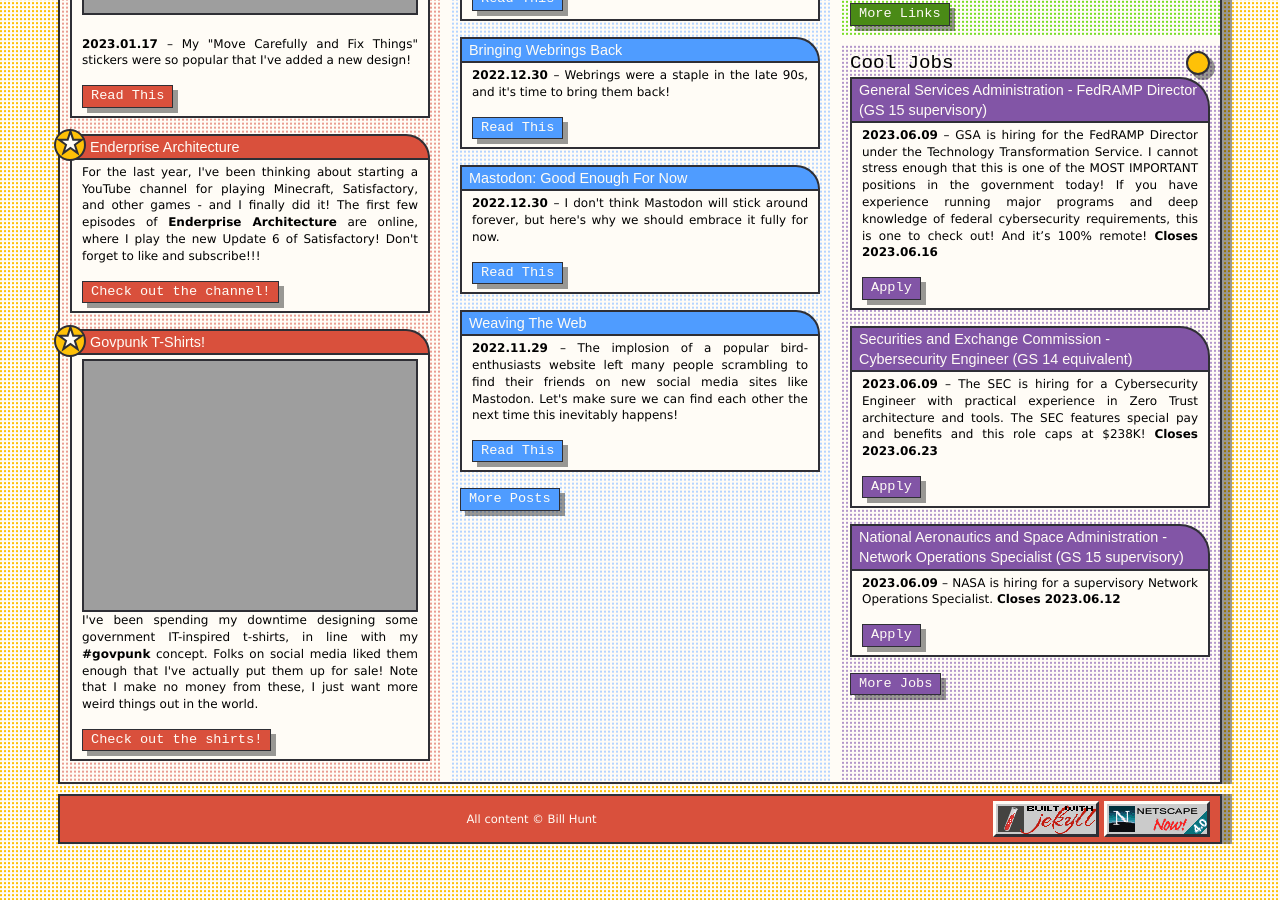
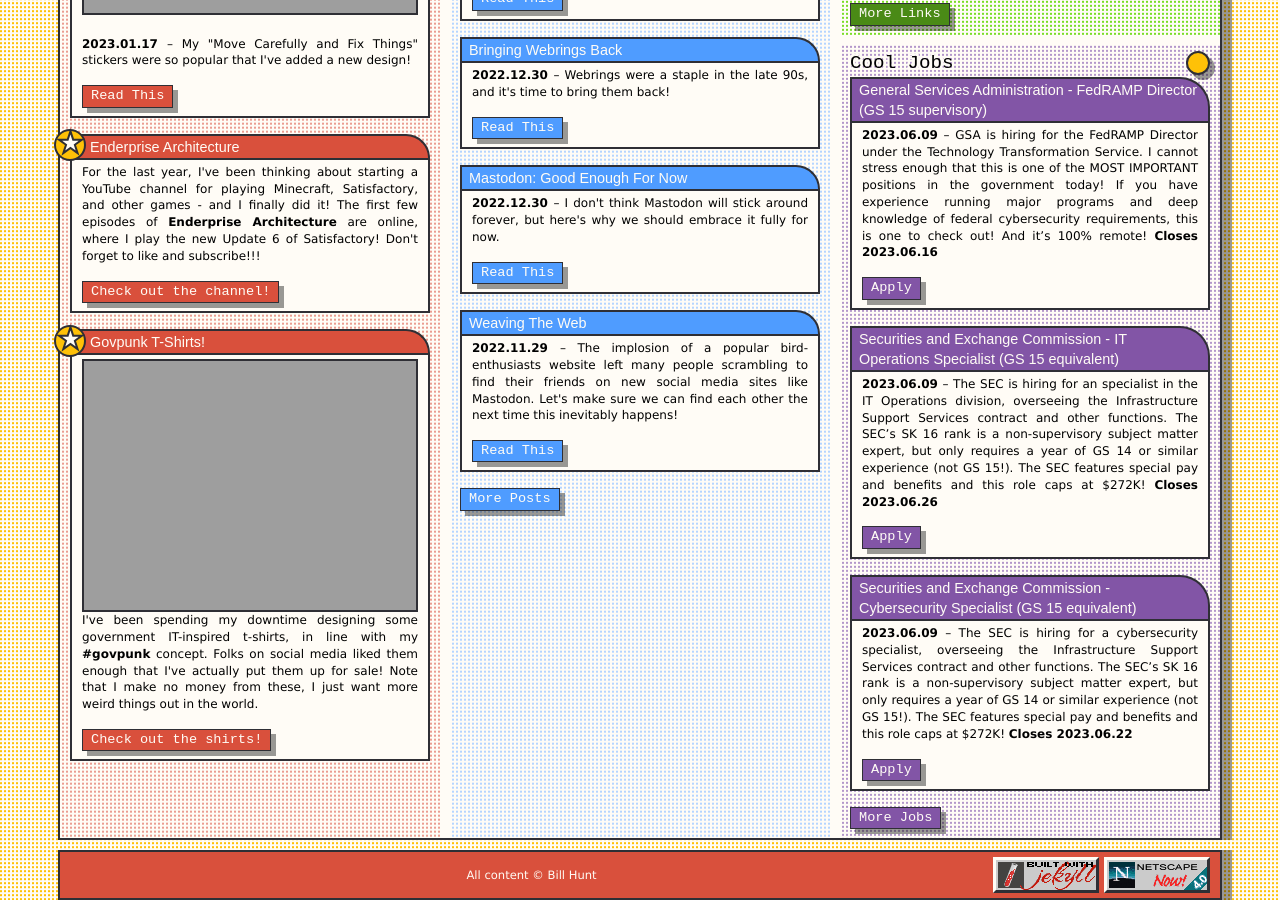
Before and after one commit to krusynth/billhunt.dev, a Jekyll site: the page built from index.md, in a window 1280 px wide and 900 px high, scrolled down 608 px. Built offline with Jekyll 4.4.1, drawn with Linux system fonts in a browser that asks for light colours; some web fonts are replaced.

Commit message:
Update jobs.

```diff
--- a/_data/jobs.yml
+++ b/_data/jobs.yml
@@ -5,19 +5,42 @@
   remote: true
   content: GSA is hiring for the FedRAMP Director under the Technology Transformation Service. I cannot stress enough that this is one of the MOST IMPORTANT positions in the government today! If you have experience running major programs and deep knowledge of federal cybersecurity requirements, this is one to check out! And it's 100% remote!
 
+- title: Securities and Exchange Commission - IT Operations Specialist (GS 15 equivalent)
+  url: https://www.usajobs.gov/job/730944800
+  date: 2023-06-09
+  closes: 2023-06-26
+  content: The SEC is hiring for an specialist in the IT Operations division, overseeing the Infrastructure Support Services contract and other functions. The SEC's SK 16 rank is a non-supervisory subject matter expert, but only requires a year of GS 14 or similar experience (not GS 15!).  The SEC features special pay and benefits and this role caps at $272K!
+
+- title: Securities and Exchange Commission - Cybersecurity Specialist (GS 15 equivalent)
+  url: https://www.usajobs.gov/job/730218800
+  date: 2023-06-09
+  closes: 2023-06-22
+  content: The SEC is hiring for a cybersecurity specialist, overseeing the Infrastructure Support Services contract and other functions. The SEC's SK 16 rank is a non-supervisory subject matter expert, but only requires a year of GS 14 or similar experience (not GS 15!).  The SEC features special pay and benefits and this role caps at $272K!
+
 - title: Securities and Exchange Commission - Cybersecurity Engineer (GS 14 equivalent)
   url: https://www.usajobs.gov/job/730674100
   date: 2023-06-09
   closes: 2023-06-23
   content: The SEC is hiring for a Cybersecurity Engineer with practical experience in Zero Trust architecture and tools. The SEC features special pay and benefits and this role caps at $238K!
 
+- title: Federal Deposit Insurance Corporation - Salesforce Technical Architect (GS 13-14)
+  url: https://www.usajobs.gov/job/730460100
+  date: 2023-06-09
+  closes: 2023-06-22
+  content: FDIC is hiring a Salesforce Technical Architect. FDIC features special pay and benefits and this role caps at $235K!
+
+- title: General Services Administration - Director of Marketing & Outreach (GS 15 supervisory)
+  url: https://join.tts.gsa.gov/join/TTS-Outreach-Director-DHA-Term/
+  date: 2023-06-09
+  closes: 2023-06-14
+  remote: true
+  content: GSA is hiring for their Director of Marketing & Outreach for the Technology Transformation Service! This is an amazing role at an excellent organization. It's also a fully-remote position!
+
 - title: National Aeronautics and Space Administration - Network Operations Specialist (GS 15 supervisory)
   url: https://www.usajobs.gov/job/730079800
   date: 2023-06-09
   closes: 2023-06-12
   content: NASA is hiring for a supervisory Network Operations Specialist.
-
-
 
 - title: Peace Corps - Chief Information Officer (SES, supervisory)
   url: https://www.usajobs.gov/job/729299900
```
